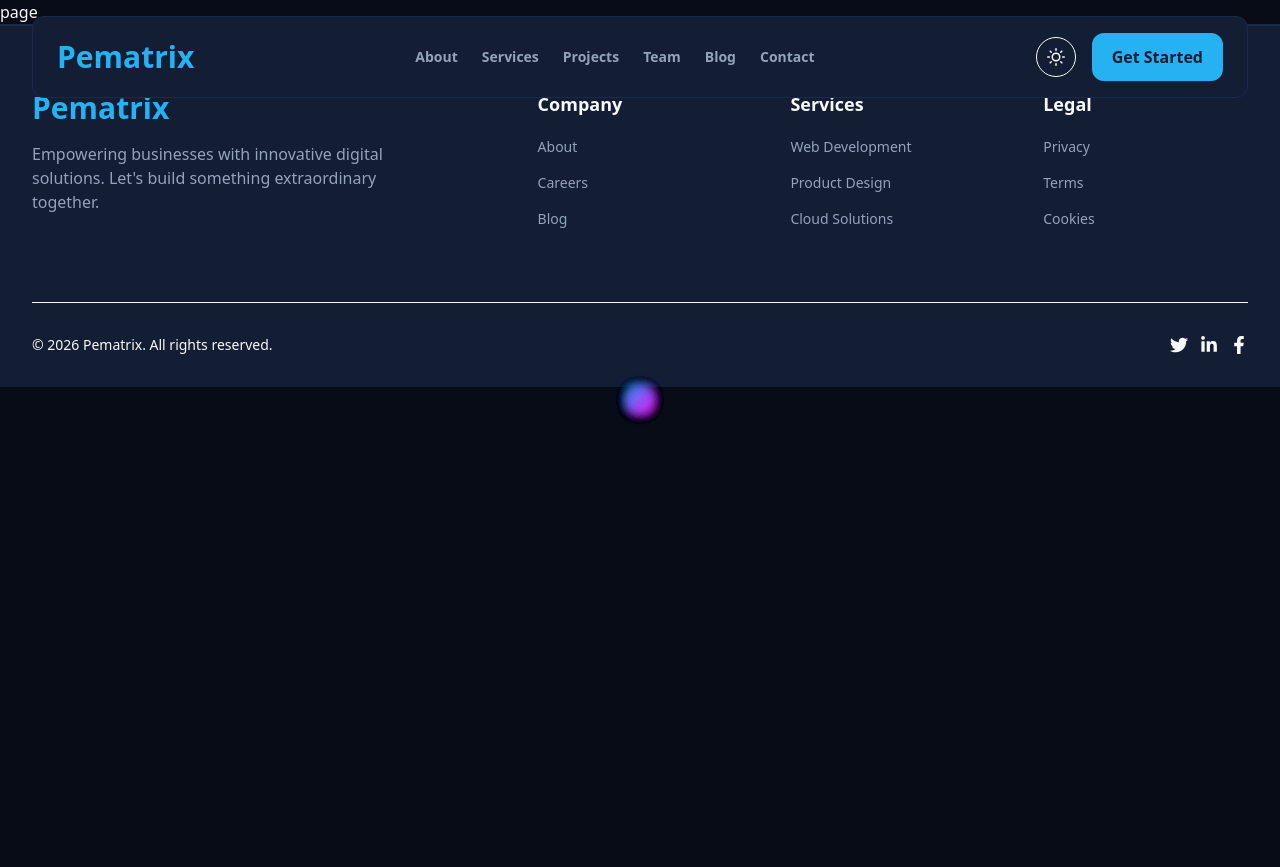
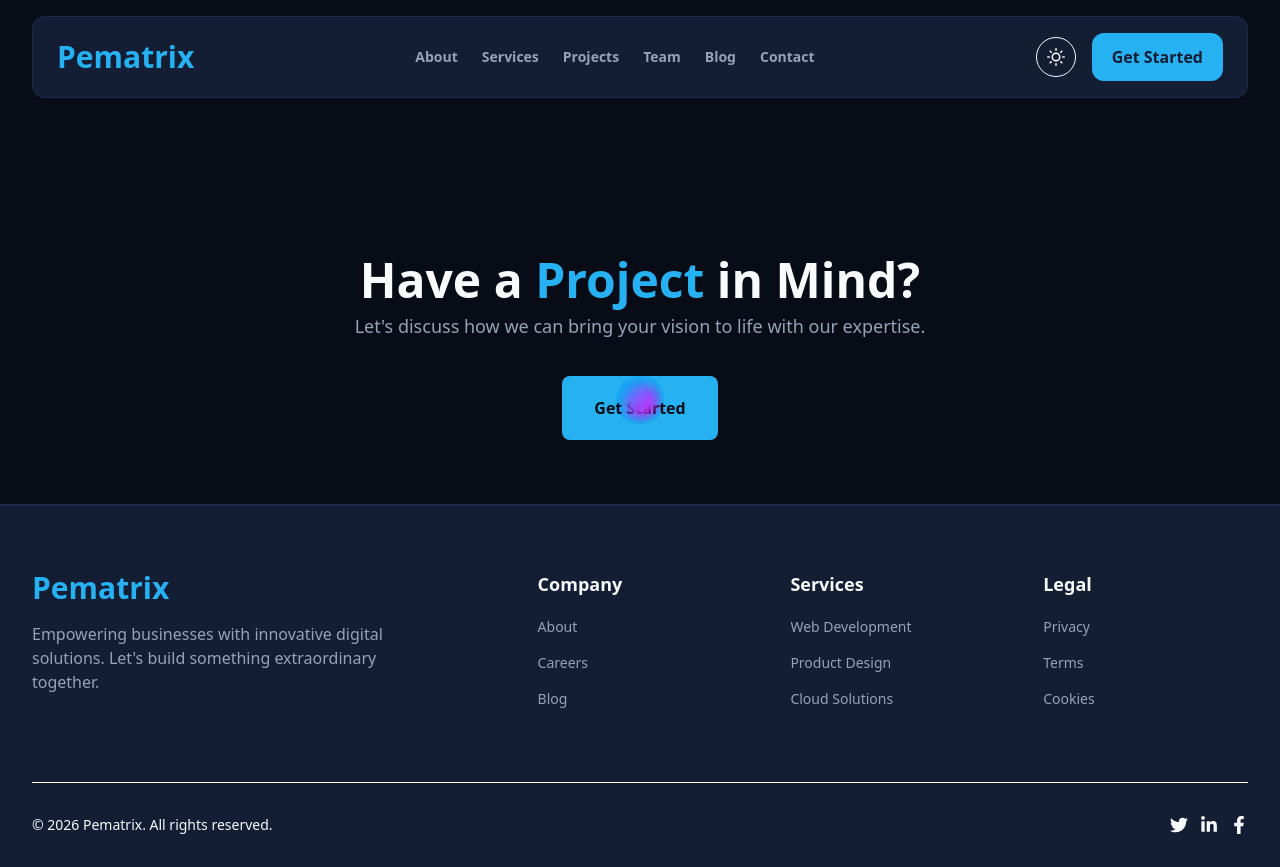
Before and after one commit to DeraJudy/pematrix, a Next.js app: page /Projects in a window 1280 px wide. Before the commit the page ends 800 px from the top, so only its background shows below. Built offline with nearby package versions, Linux system fonts and the light colour scheme.

Commit message:
Working on Project

```diff
--- a/src/app/Projects/page.js
+++ b/src/app/Projects/page.js
@@ -1,8 +1,55 @@
-import React from 'react'
+"use client";
+import React from "react";
+import Link from "next/link";
+import { motion } from "framer-motion";
 
 const page = () => {
   return (
-    <div>page</div>
+    <main
+      className="relative pt-28 px-6"
+      style={{ backgroundColor: "hsl(var(--background))" }}
+    >
+      <div className="mx-auto max-w-6xl myheight">
+        <motion.div
+          className="mb-16 text-center"
+          initial={{ opacity: 0, y: 40 }}
+          whileInView={{ opacity: 1, y: 0 }}
+          viewport={{ once: true, amount: 0.6 }}
+          transition={{ duration: 0.8, ease: "easeOut" }}
+        >
+
+          <h2
+            style={{ color: "hsl(var(--foreground))" }}
+            className="mb-2 text-3xl md:text-4xl lg:text-5xl font-bold"
+          >
+            Have a
+            <span style={{ color: "hsl(var(--primary))" }}>{" "} Project {" "}</span>
+            in Mind?
+          </h2>
+
+          <p
+            style={{ color: "hsl(var(--muted-foreground))" }}
+            className="mx-auto max-w-2xl text-lg mb-9"
+          >
+            Let's discuss how we can bring your vision to life with our expertise.
+          </p>
+          <motion.div whileHover={{ y: -3 }} transition={{ duration: 0.2 }}>
+            <Link
+              href="/contact"
+              className="inline-flex items-center justify-center gap-2 rounded-lg font-bold
+                            px-6 py-3 text-sm sm:px-7 sm:text-base lg:px-8 lg:py-5
+                            transition duration-300 hover:bg-gray-100"
+              style={{
+                color: "hsl(var(--background))",
+                backgroundColor: "hsl(var(--primary))",
+              }}
+            >
+              Get Started
+            </Link>
+          </motion.div>
+        </motion.div>
+      </div>
+    </main>
   )
 }
 
--- a/src/app/globals.css
+++ b/src/app/globals.css
@@ -68,3 +68,7 @@ body {
   pointer-events: none;
   z-index: 50;
 }
+
+.myheight{
+  margin-top: 9rem;
+}
--- a/src/app/services/page.js
+++ b/src/app/services/page.js
@@ -87,7 +87,7 @@ const page = () => {
             style={{
                 backgroundColor: "hsl(var(--secondary))",
             }}
-        className="relative py-28 ">
+        className="relative pt-28 ">
 
             <div className="mx-auto max-w-6xl mt-24 pt-8">
 
@@ -123,7 +123,7 @@ const page = () => {
                     initial="hidden"
                     whileInView="visible"
                     viewport={{ once: true, amount: 0.2 }}
-                    className="grid grid-cols-1 md:grid-cols-2 lg:grid-cols-4 gap-6 mb-16"
+                    className="grid grid-cols-1 md:grid-cols-2 lg:grid-cols-4 gap-6 mb-10"
                 >
                     {features.map((feature) => {
                         const IconComponent = feature.icon;
@@ -208,9 +208,11 @@ const page = () => {
 
             </div>
 
-            <div className="">
+            <div
+                 style={{ backgroundColor: "hsl(var(--background))" }}
+                className="">
                 <motion.div
-                    className=" text-center py-56"
+                    className=" text-center py-20"
                     initial={{ opacity: 0, y: 40 }}
                     whileInView={{ opacity: 1, y: 0 }}
                     viewport={{ once: true }}
@@ -230,7 +232,7 @@ const page = () => {
                         <Link
                             href="/contact"
                             className="inline-flex items-center justify-center gap-2 rounded-lg font-bold
-                            px-6 py-3 text-sm sm:px-7 sm:text-base lg:px-8 lg:py-8
+                            px-6 py-3 text-sm sm:px-7 sm:text-base lg:px-8 lg:py-5
                             transition duration-300 hover:bg-gray-100"
                             style={{
                                 color: "hsl(var(--background))",
```
